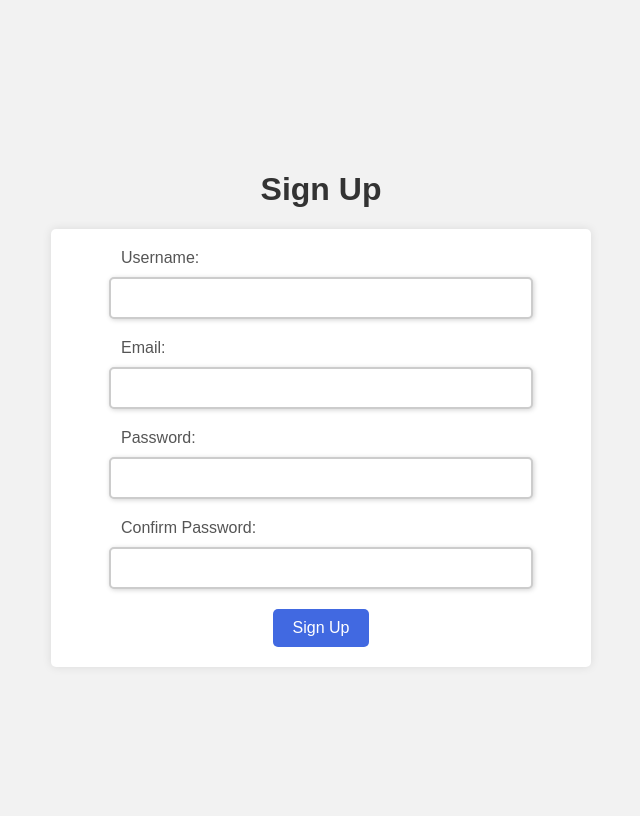
After one commit to kkerast/habit_tracker, a Flask app: page /signUp in a window 1280 px wide. The commit adds this page. Shown: the whole page, without its empty margins (319-959 px from the left). Run offline with Flask 3, Linux system fonts and the light colour scheme.

```diff
--- a/app.py
+++ b/app.py
@@ -1,14 +1,42 @@
 from flask import Flask, render_template, request, jsonify
+from datetime import datetime, timedelta
+
+def dateToStr (date, pattern) : # date를 string으로 바꿔주되, pattern대로 바꿔주는 함수
+    stringified = date.strftime(pattern)
+    return stringified
+
+def findWeekDate (date) : # 날짜를 넣으면 해당일이 속한 주의 첫번째 날짜를 돌려주는 함수
+    day = date.weekday()
+    weekDate = []
+    weekStartsAt = datetime.strptime(date.strftime("%Y-%m-%d"), "%Y-%m-%d")
+    if (day != 0):
+        weekStartsAt = weekStartsAt - timedelta(days = day)
+
+    for i in range(0, 7):
+        thisDate = weekStartsAt + timedelta(days = i)
+        thisDateStr = dateToStr(thisDate, "%Y-%m-%d")
+        weekDate.append(thisDateStr)
+
+    return weekDate
+
 app = Flask(__name__)
 
 from pymongo import MongoClient
-client = MongoClient('각자의 db 주소') #각자의 DB 주소를 넣어주세요
-db = client.dbsparta
+client = MongoClient('mongodb+srv://devdeeplake:<password>@cluster0.p2pjkxs.mongodb.net/?retryWrites=true&w=majority') #각자의 DB 주소를 넣어주세요
+db = client.habitTracker
 
 
 @app.route('/')
 def home():
    return render_template('index.html')
+
+@app.route('/signUp')
+def sign_up():
+   return render_template('sign-up.html')
+
+@app.route('/login')
+def login():
+   return render_template('login.html')
 
 
 
@@ -28,6 +56,16 @@ def guestbook_get():
     return jsonify({'result': 'result'})
 
 
+@app.route("/dateShow", methods=["GET"])
+def getWeekDates() :
+    # 오늘 날짜를 계산해서, 오늘 날짜가 포함된 월 ~ 일의 date를 프론트로 리턴
+    now = datetime.today()
+    thisWeekDates = findWeekDate(now)
+    return jsonify({"result": thisWeekDates})
+
+
+
 
 if __name__ == '__main__':
-   app.run('0.0.0.0', port=5000, debug=True) #Mac 분들은 주의해주세요
+    # app.run('0.0.0.0', port=5000, debug=True) #Mac 분들은 주의해주세요
+   app.run('0.0.0.0', port=5001, debug=True) #Mac 용 세팅
--- /dev/null
+++ b/templates/sign-up.html
@@ -0,0 +1,113 @@
+<!DOCTYPE html>
+<html>
+<head>
+	<title>Sign Up</title>
+	<meta charset="UTF-8">
+	<meta name="viewport" content="width=device-width, initial-scale=1.0">
+	<style>
+		body {
+			font-family: Arial, sans-serif;
+			background-color: #f2f2f2;
+			display: flex;
+			flex-direction: column;
+			align-items: center;
+			justify-content: center;
+			height: 100vh;
+		}
+
+		h1 {
+			text-align: center;
+			color: #333;
+		}
+
+		form {
+			width: 100%;
+			max-width: 500px;
+			background-color: #fff;
+			padding: 20px;
+			border-radius: 5px;
+			box-shadow: 0 0 10px rgba(0, 0, 0, 0.1);
+			display: flex;
+			flex-direction: column;
+			align-items: center;
+		}
+
+		label {
+			display: block;
+			margin-bottom: 10px;
+			color: #555;
+			width: 100%;
+			max-width: 400px;
+		}
+
+		input[type="text"], input[type="email"], input[type="password"] {
+			width: 100%;
+			padding: 10px;
+			border: 2px solid #ccc;
+			border-radius: 5px;
+			margin-bottom: 20px;
+			font-size: 16px;
+			box-shadow: 1px 1px 5px #d3d3d3;
+			max-width: 400px;
+		}
+
+		input[type="text"]:focus, input[type="email"]:focus, input[type="password"]:focus {
+			border-color: royalblue;
+			box-shadow: 1px 1px 5px #87CEFA;
+		}
+
+		button[type="submit"] {
+			background-color: royalblue;
+			color: #fff;
+			border: none;
+			border-radius: 5px;
+			padding: 10px 20px;
+			font-size: 16px;
+			cursor: pointer;
+			transition: background-color 0.3s;
+			position: relative;
+			max-width: 200px;
+		}
+
+		button[type="submit"]:hover {
+			background-color: #1851b0;
+		}
+
+		button[type="submit"]:before {
+			content: "";
+			position: absolute;
+			top: -20px;
+			right: -20px;
+			bottom: -20px;
+			left: -20px;
+			background-image: radial-gradient(ellipse at center, rgba(255, 255, 255, 0) 0%, rgba(255, 255, 255, 0.8) 70%);
+			z-index: -1;
+			border-radius: 5px;
+			opacity: 0;
+			transition: opacity 0.3s;
+		}
+
+		button[type="submit"]:hover:before {
+			opacity: 1;
+		}
+	</style>
+</head>
+<body>
+	<h1>Sign Up</h1>
+	<form>
+		<label for="username">Username:</label>
+		<input type="text" id="username" name="username" required>
+
+		<label for="email">Email:</label>
+		<input type="email" id="email" name="email" required>
+
+		<label for="password">Password:</label>
+		<input type="password" id="password" name="password" required>
+
+		<label for="confirm_password">Confirm Password:</label>
+		<input type="password" id="confirm_password" name="confirm_password" required>
+
+		<button type="submit">Sign Up</button>
+	</form>
+</body>
+</html>
```
Also changed, not shown: templates/index.html (+23 -10 lines), templates/login.html (added, +107 -0 lines), test.py (added, +19 -0 lines).
